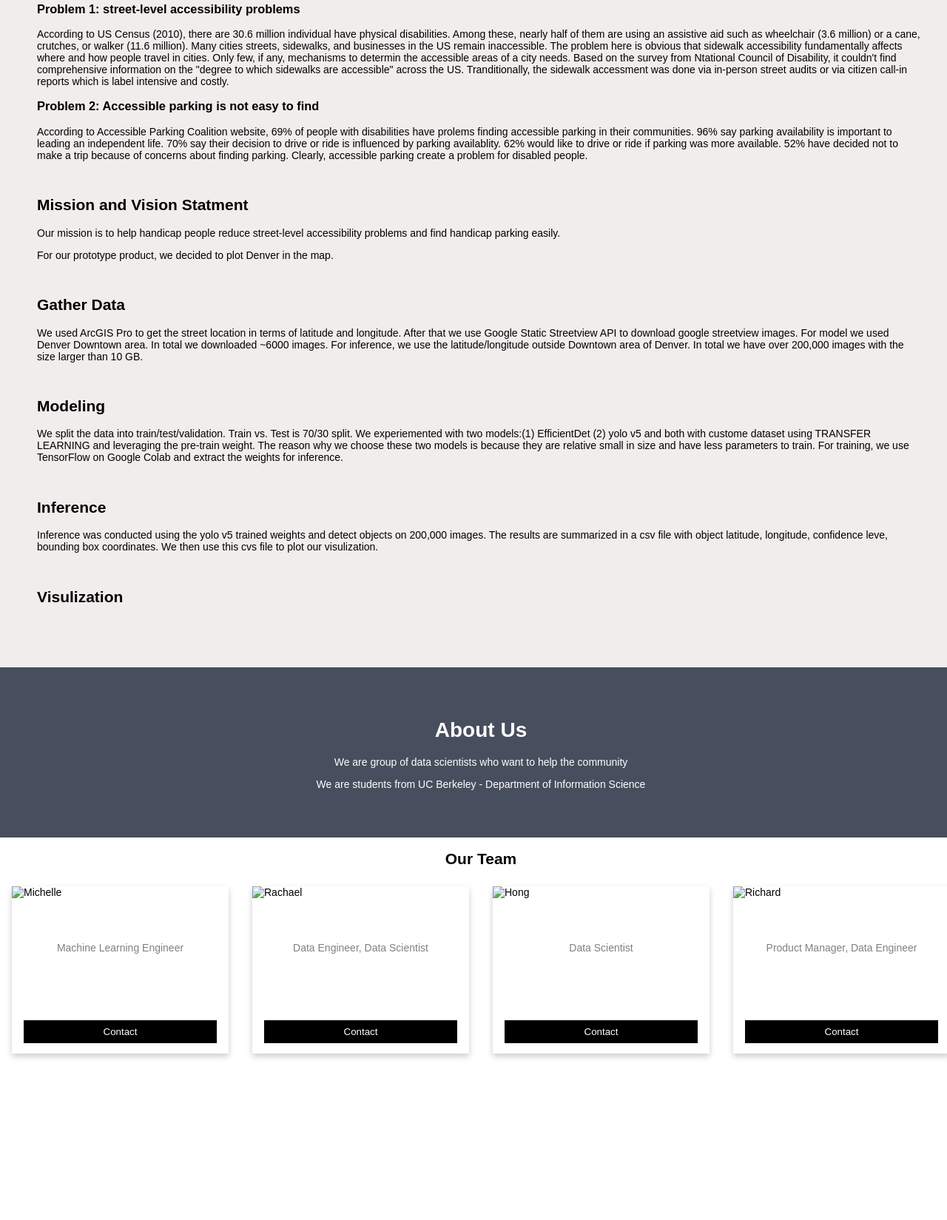
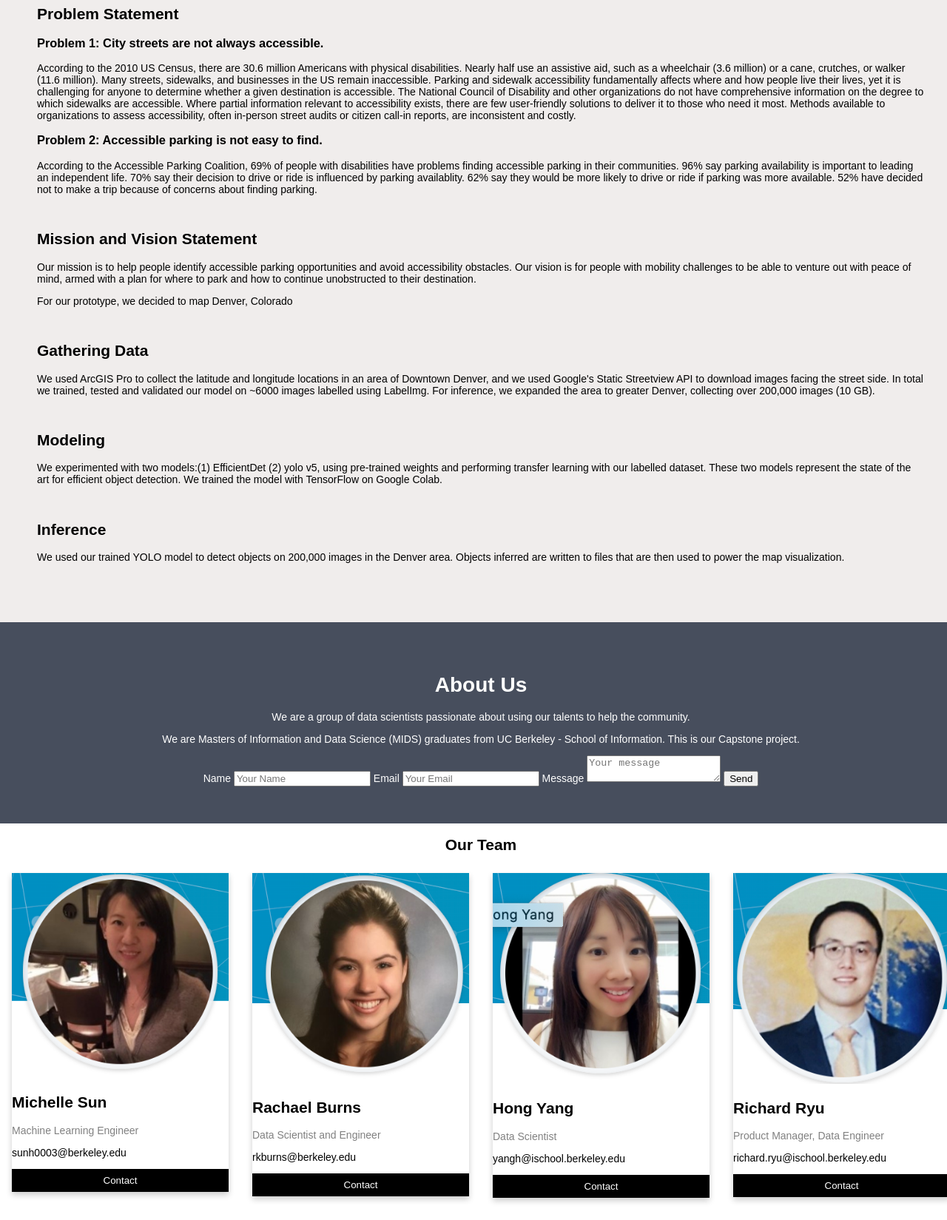
Before and after one commit to sunh0003/W210Capstone-AccessibleParkingMap, a plain HTML site: page html/index_1.html in a window 1280 px wide. Shown: the part 1008-2657 px from the top of the page at 74% size. Before the commit the page ends 2456 px from the top, so only its background shows below. Drawn offline with Linux system fonts and the light colour scheme.

Commit message:
interim commit with wording updates

```diff
--- a/html/index_1.html
+++ b/html/index_1.html
@@ -109,23 +109,28 @@
         <img src="13247.jpg" alt="Olympic" style="width:92%;">
         <div class="centered">
           <dr/> <dr/><dr/>
-            <h1 style="color:steelblue;">AssessiPark</h1>
-            <h2 style="color:steelblue;">W210 Capstone Project</h2>
+            <h1 style="color:steelblue;">AccessiPark</h1>
+            <h2 style="color:steelblue;">UC Berkeley MIDS - W210 Capstone Project (Summer 2020)</h2>
             <h2 style="color:steelblue;">Michelle Sun, Rachael Burns, Hong Yang, Richard Ryu</h2>
         </div>
     </div>
 
     <div id="navbar">
-        <a class="active" href="#map">AccessiPark MAP</a>
-        <a href="#project">ABOUT PROJECT</a>
+        <a class="active" href="#map">AccessiPark</a>
+        <a href="#project">ABOUT THIS PROJECT</a>
         <a href="#team">ABOUT US</a>
     </div>
     <div id="wrapper">
         <div class="about-map" id="map">
-            <h2 id="map"> AccessiPark MAP </h2>
-            <p> <strong>Target Audience:</strong>People who care about city accessibility for handicap people. People who want to find the accessible parking easily </p>
+            <h2 id="map"> <a href="http://ec2-54-183-149-77.us-west-1.compute.amazonaws.com:3001/" target="_blank">AccessiPark Denver </a></h2>
+            <p> <strong>Who is it for?</strong>(a) Individuals with mobility challenges who require accessible parking. (b) Organizations interested in evaluating city accessibility.</p>
 
-            <p> <strong>What are in the map:</strong> (1) Accessible parking lot (2) Pole (3) Fire hydrant (4) No parking signs (5) stop signs (6) parkig meters </p>
+            <p> <strong>What does it show?</strong>  Accessible parking opportunities: parking facilities, accessible parking signs, parking meters, sidewalks, curb ramps and construction moratorium streets.
+            Accessibility obstacles: streetside lamps, poles, fire hydrants, and places we know you cannot park (detected stop or no parking signs).
+            </p>
+            <p><strong>How did we do it?</strong>
+            A combination of public data and inference from our YOLO object detection model on Google Street View images. See <a href="#methodology">Methodology</a> for more!
+            </p>
 
             <br />
         </div>
@@ -136,8 +141,8 @@
 
         <div id="wrapper">
             <div class="about-map" id="project">
-                <h2 id="project"> ABOUT PROJECT</h2>
-                <p> Our capstone project is to identify accessible parking and reduce street-level accessibility problems using computer vision </p>
+                <h2 id="project"> ABOUT THIS PROJECT</h2>
+                <p> Charting Accessibility Obstacles and Accessible Parking Opportunities with Computer Vision, Google Street View and Denver OpenData. </p>
               </div>
 
               <div style="background-color:#F0EDEC" class="about-text">
@@ -145,26 +150,33 @@
                   <img src="steps.png" alt="Olympic" style="width:70%;">
                 </span>
                 <h2> <strong> Problem Statement</strong> </h2>
-                <h3><stong> Problem 1: street-level accessibility problems </stong> </h3>
-                <p> According to US Census (2010), there are 30.6 million individual have physical disabilities. Among these, nearly half of them are using an assistive aid such as wheelchair (3.6 million) or a cane, crutches, or walker (11.6 million). Many cities streets, sidewalks, and businesses in the US remain inaccessible. The problem here is obvious that sidewalk accessibility fundamentally affects where and how people travel in cities. Only few, if any, mechanisms to determin the accessible areas of a city needs. Based on the survey from Ntational Council of Disability, it couldn't find comprehensive information on the "degree to which sidewalks are accessible" across the US. Tranditionally, the sidewalk accessment was done via in-person street audits or via citizen call-in reports which is label intensive and costly. <br/>
-                <h3> <strong> Problem 2: Accessible parking is not easy to find</strong> </h3>
-                According to Accessible Parking Coalition website, 69% of people with disabilities have prolems finding accessible parking in their communities. 96% say parking availability is important to leading an independent life. 70% say their decision to drive or ride is influenced by parking availablity. 62% would like to drive or ride if parking was more available. 52% have decided not to make a trip because of concerns about finding parking. Clearly, accessible parking create a problem for disabled people. <br/>
+                <h3><strong> Problem 1: City streets are not always accessible. </strong> </h3>
+                <p> According to the 2010 US Census, there are 30.6 million Americans with physical disabilities. Nearly half use an assistive aid, such as a wheelchair (3.6 million) or a cane, crutches, or walker (11.6 million). Many streets, sidewalks, and businesses in the US remain inaccessible.
+                    Parking and sidewalk accessibility fundamentally affects where and how people live their lives, yet it is challenging for anyone to determine whether a given destination is accessible.
+                    The National Council of Disability and other organizations do not have comprehensive information on the degree to which sidewalks are accessible. Where partial information relevant to accessibility exists, there are few user-friendly solutions to deliver it to those who need it most.
+                    Methods available to organizations to assess accessibility, often in-person street audits or citizen call-in reports, are inconsistent and costly. <br/>
+                <h3> <strong> Problem 2: Accessible parking is not easy to find.</strong> </h3>
+                According to the Accessible Parking Coalition, 69% of people with disabilities have problems finding accessible parking in their communities.
+                96% say parking availability is important to leading an independent life.
+                70% say their decision to drive or ride is influenced by parking availablity.
+                62% say they would be more likely to drive or ride if parking was more available.
+                52% have decided not to make a trip because of concerns about finding parking.
+                <br/>
                 </p>
                 <br />
-                <h2> <strong> Mission and Vision Statment</strong> </h2>
-                <p>Our mission is to help handicap people reduce street-level accessibility problems and find handicap parking easily.</p>
-                <p> For our prototype product, we decided to plot Denver in the map.</p>
+                <h2> <strong> Mission and Vision Statement</strong> </h2>
+                <p>Our mission is to help people identify accessible parking opportunities and avoid accessibility obstacles.
+                    Our vision is for people with mobility challenges to be able to venture out with peace of mind, armed with a plan for where to park and how to continue unobstructed to their destination.</p>
+                <p> For our prototype, we decided to map Denver, Colorado</p>
                 <br />
-                <h2> <strong>Gather Data </strong></h2>
-                <p> We used ArcGIS Pro to get the street location in terms of latitude and longitude. After that we use Google Static Streetview API to download google streetview images. For model we used Denver Downtown area. In total we downloaded ~6000 images. For inference, we use the latitude/longitude outside Downtown area of Denver. In total we have over 200,000 images with the size larger than 10 GB. </p>
+                <h2> <strong>Gathering Data </strong></h2>
+                <p> We used ArcGIS Pro to collect the latitude and longitude locations in an area of Downtown Denver, and we used Google's Static Streetview API to download images facing the street side. In total we trained, tested and validated our model on ~6000 images labelled using LabelImg. For inference, we expanded the area to greater Denver, collecting over 200,000 images (10 GB). </p>
                 <br />
                 <h2> <strong>Modeling</strong> </h2>
-                <p> We split the data into train/test/validation. Train vs. Test is 70/30 split. We experiemented with two models:(1) EfficientDet (2) yolo v5 and both with custome dataset using TRANSFER LEARNING  and leveraging the pre-train weight. The reason why we choose these two models is because they are relative small in size and have less parameters to train. For training, we use TensorFlow on Google Colab and extract the weights for inference. </p>
+                <p> We experimented with two models:(1) EfficientDet (2) yolo v5, using pre-trained weights and performing transfer learning with our labelled dataset. These two models represent the state of the art for efficient object detection. We trained the model with TensorFlow on Google Colab.</p>
                 <br />
                 <h2> <strong>Inference </strong></h2>
-                <p> Inference was conducted using the yolo v5 trained weights and detect objects on 200,000 images. The results are summarized in a csv file with object latitude, longitude, confidence leve, bounding box coordinates. We then use this cvs file to plot our visulization. </p>
-                <br />
-                <h2> <strong>Visulization</strong></h2>
+                <p> We used our trained YOLO model to detect objects on 200,000 images in the Denver area. Objects inferred are written to files that are then used to power the map visualization. </p>
                 <br />
             </div>
         </div>
@@ -243,20 +255,31 @@ html {
 <body>
 
 <div class="about-section">
-  <h1 id="team">About Us</h1>
-  <p>We are group of data scientists who want to help the community</p>
-  <p>We are students from UC Berkeley - Department of Information Science </p>
+  <h1>About Us</h1>
+  <p>We are a group of data scientists passionate about using our talents to help the community.</p>
+  <p>We are Masters of Information and Data Science (MIDS) graduates from UC Berkeley - School of Information. This is our Capstone project.</p>
+  <!--h1> Email Us </h1-->
+  <form id="contact-form">
+      <input type="hidden" name="contact_number">
+      <label>Name</label>
+      <input type="text" name="from_name" placeholder="Your Name">
+      <label>Email</label>
+      <input type="email" name="email" placeholder="Your Email">
+      <label>Message</label>
+      <textarea name="message_html" placeholder="Your message"></textarea>
+      <input type="submit" value="Send">
+  </form>
 </div>
 
+<div id="wrapper">
 <h2 style="text-align:center">Our Team</h2>
 <div class="row">
   <div class="column">
     <div class="card">
-      <img src="michelle.jpg" alt="Michelle" style="width:100%">
-      <div class="container">
+      <img src="michelle.png" alt="Michelle" style="width:100%">
+      <div class="container1">
         <h2>Michelle Sun</h2>
         <p class="title">Machine Learning Engineer</p>
-        <p>Some text that describes me lorem ipsum ipsum lorem.</p>
         <p>sunh0003@berkeley.edu</p>
         <p><button class="button">Contact</button></p>
       </div>
@@ -265,12 +288,11 @@ html {
 
   <div class="column">
     <div class="card">
-      <img src="/w3images/team2.jpg" alt="Rachael" style="width:100%">
-      <div class="container">
+      <img src="Rachael.png" alt="Rachael" style="width:100%">
+      <div class="container1">
         <h2>Rachael Burns</h2>
-        <p class="title">Data Engineer, Data Scientist</p>
-        <p>Some text that describes me lorem ipsum ipsum lorem.</p>
-        <p>rkburns@berkley.edu</p>
+        <p class="title">Data Scientist and Engineer</p>
+        <p>rkburns@berkeley.edu</p>
         <p><button class="button">Contact</button></p>
       </div>
     </div>
@@ -279,11 +301,10 @@ html {
 
   <div class="column">
     <div class="card">
-      <img src="/w3images/team3.jpg" alt="Hong" style="width:100%">
-      <div class="container">
+      <img src="hong.png" alt="Hong" style="width:100%">
+      <div class="container1">
         <h2>Hong Yang</h2>
         <p class="title">Data Scientist</p>
-        <p>Some text that describes me lorem ipsum ipsum lorem.</p>
         <p>yangh@ischool.berkeley.edu</p>
         <p><button class="button">Contact</button></p>
       </div>
@@ -292,17 +313,18 @@ html {
 
   <div class="column">
     <div class="card">
-      <img src="/w3images/team3.jpg" alt="Richard" style="width:100%">
-      <div class="container">
+      <img src="Richard.png" alt="Richard" style="width:100%">
+      <div class="container1">
         <h2>Richard Ryu</h2>
         <p class="title">Product Manager, Data Engineer</p>
-        <p>Some text that describes me lorem ipsum ipsum lorem.</p>
         <p>richard.ryu@ischool.berkeley.edu</p>
         <p><button class="button">Contact</button></p>
       </div>
     </div>
   </div>
 </div>
+</div>
+
 
 
 
```
Also changed, not shown: html/aboutus.html (+7 -7 lines), html/contact.html (+4 -4 lines), html/index.html (+4 -4 lines).
